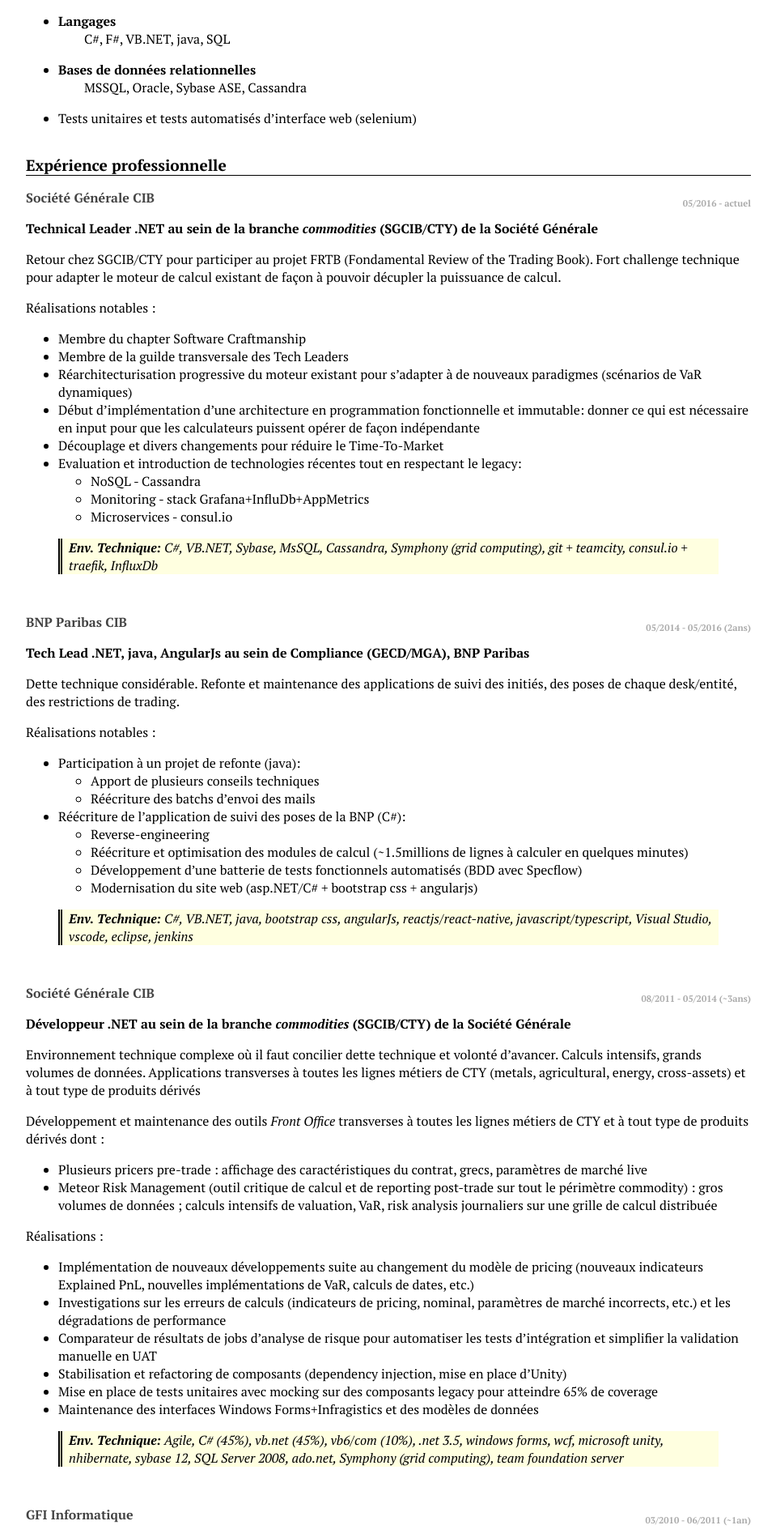
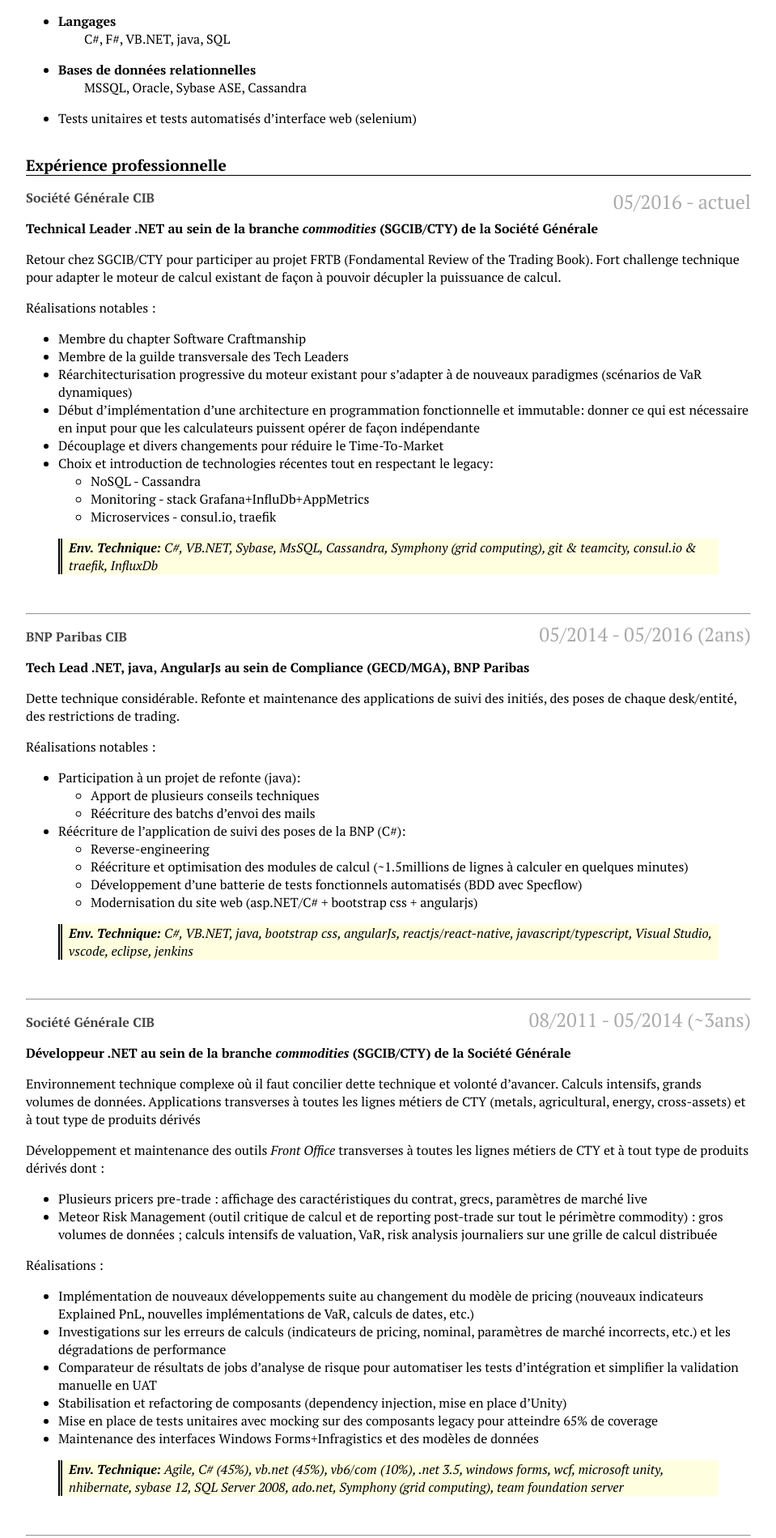
Before and after one commit to andriniaina/andriniaina.github.io, a Jekyll site: the page built from cv/cv.markdown, in a window 1280 px wide. Shown: the part 871-2770 px from the top of the page at 81% size, without its empty margins (160-1119 px from the left). Built offline with Jekyll 4.4.1, drawn with Linux system fonts in a browser that asks for light colours; nearby versions of some CDN libraries; our own code applies the rules of GitHub Pages for plain Markdown files.

Commit message:
remove header

```diff
--- a/cv/custom.css
+++ b/cv/custom.css
@@ -15,9 +15,9 @@
 
 .duree_offset {
 	float:right;
-	font-size:70%;
+	font-size:1.5em;
 	color:#AAA;
-	margin-top:10px;
+	/*margin-top:10px;*/
 }
 
 @media print {
@@ -37,4 +37,9 @@
       display: none;
       content: "";
     }
+		#Header, #Footer { display: none !important; }
 }
+
+header p.subtitle, header p.author {
+	font-weight: bold;
+}
--- a/cv/cv.markdown
+++ b/cv/cv.markdown
@@ -64,7 +64,9 @@
 -------------
 
 
-<h3><div class="duree_offset">05/2016 - actuel</div> Société Générale CIB</h3>
+<div class="duree_offset">05/2016 - actuel</div>
+
+### Société Générale CIB
 
 **Technical Leader .NET au sein de la branche *commodities* (SGCIB/CTY) de la Société Générale**
 
@@ -78,14 +80,28 @@
 * Réarchitecturisation progressive du moteur existant pour s'adapter à de nouveaux paradigmes (scénarios de VaR dynamiques)
 * Début d'implémentation d'une architecture en programmation fonctionnelle et immutable: donner ce qui est nécessaire en input pour que les calculateurs puissent opérer de façon indépendante
 * Découplage et divers changements pour réduire le Time-To-Market
-* Evaluation et introduction de technologies récentes tout en respectant le legacy:
+* Choix et introduction de technologies récentes tout en respectant le legacy:
    * NoSQL - Cassandra
    * Monitoring - stack Grafana+InfluDb+AppMetrics
-   * Microservices - consul.io
+   * Microservices - consul.io, traefik
 
-> **Env. Technique:** C#, VB.NET, Sybase, MsSQL, Cassandra, Symphony (grid computing), git + teamcity, consul.io + traefik, InfluxDb
+> **Env. Technique:** C#, VB.NET, Sybase, MsSQL, Cassandra, Symphony (grid computing), git & teamcity, consul.io & traefik, InfluxDb
 
-<h3><div class="duree_offset"> 05/2014 - 05/2016 (2ans)</div>BNP Paribas CIB</h3>
+
+
+
+
+
+---
+
+
+
+
+
+
+<div class="duree_offset"> 05/2014 - 05/2016 (2ans)</div>
+
+### BNP Paribas CIB
 
 **Tech Lead .NET, java, AngularJs au sein de Compliance (GECD/MGA), BNP Paribas**
 
@@ -115,11 +131,12 @@
 
 
 
+---
 
 
+<div class="duree_offset">08/2011 - 05/2014 (~3ans)</div>
 
-
-<h3><div class="duree_offset">08/2011 - 05/2014 (~3ans)</div> Société Générale CIB</h3>
+### Société Générale CIB
 
 **Développeur .NET au sein de la branche *commodities* (SGCIB/CTY) de la Société Générale**
 
@@ -147,13 +164,15 @@
 
 
 
+---
 
 
 
 
 
+<div class="duree_offset">03/2010 - 06/2011 (~1an)</div>
 
-<h3><div class="duree_offset">03/2010 - 06/2011 (~1an)</div> GFI Informatique</h3>
+### GFI Informatique
 
 
 **Consultant .NET et Java au sein de GFI Informatique – Division Industrie, Pôle TMA**
@@ -179,12 +198,17 @@
 
 
 
+---
 
 
 
 
 
-<h3><div class="duree_offset">09/2005 - 02/2010 (~4.5ans+)</div>Amadeus IT Group, département SEP (Sales and e-commerce platforms)</h3>
+<div class="duree_offset">09/2005 - 02/2010 (~4.5ans+)</div>
+
+### Amadeus IT Group, département SEP (Sales and e-commerce platforms)
+
+
 **Responsable de la maintenance des composants PNR (dossier passager), TSM (pricing records), et Queues (file de traitement des PNR) du logiciel de réservation B2B phare d’Amadeus**
 
 **Ingénieur analyste fonctionnel**
```
Also changed, not shown: cv/_beforedoc.html (+1 -32 lines), cv/cv.html (+14 -51 lines), 4 other files.
